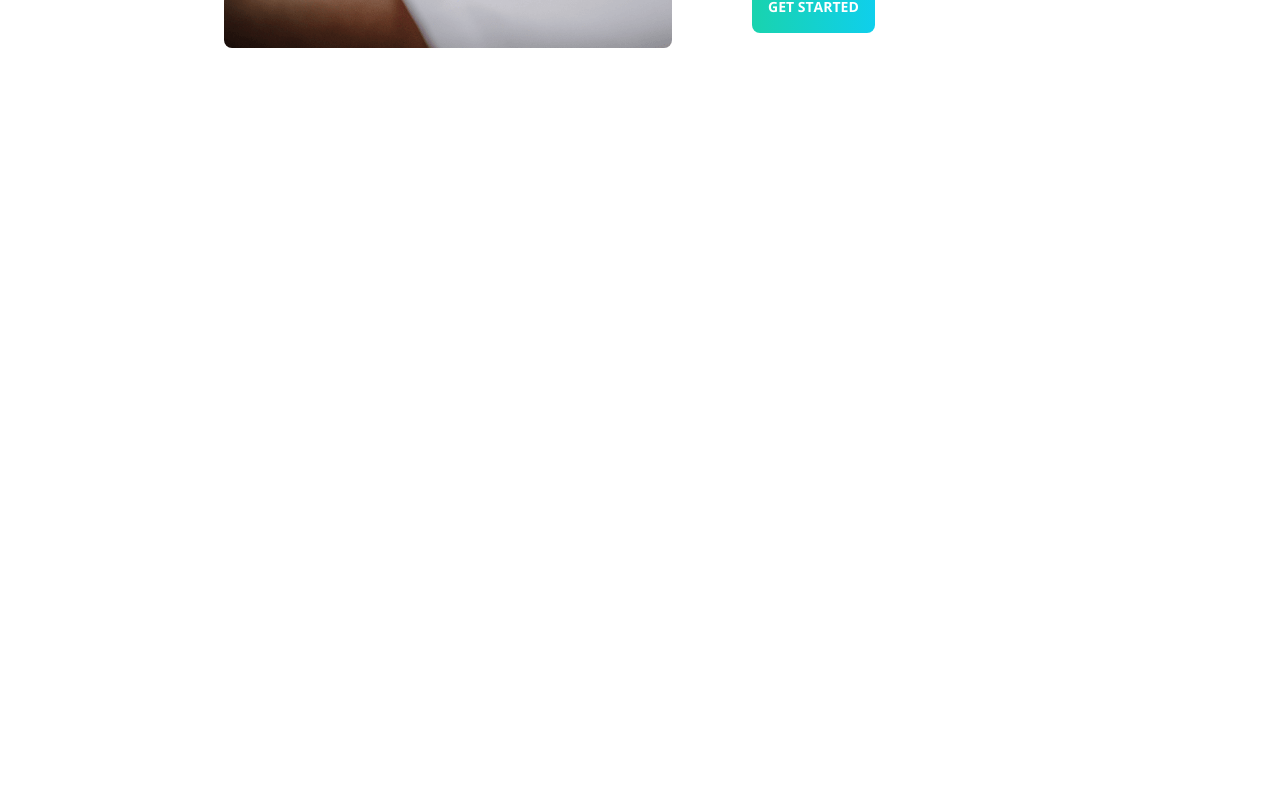
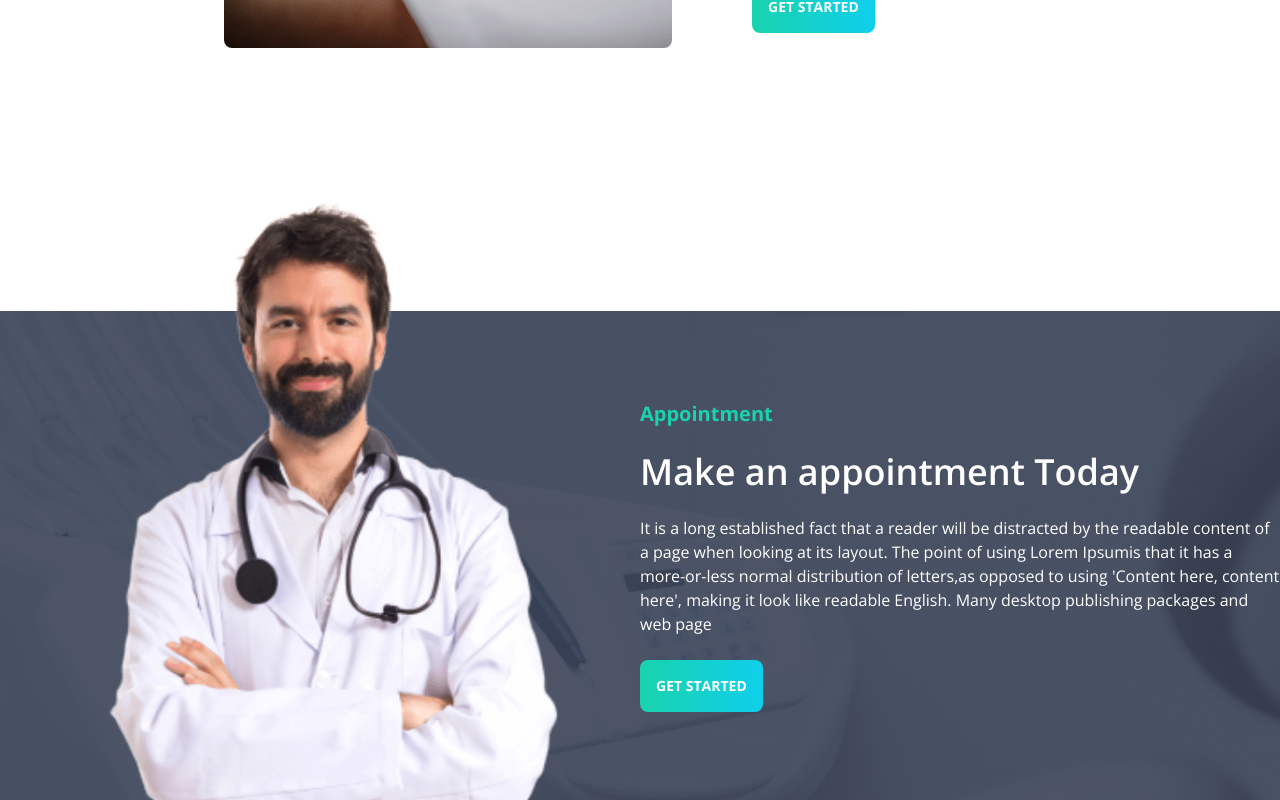
Before and after one commit to Habidhossen/Doctors-Portal-Client, a React (Create React App) app: page / in a window 1280 px wide. Shown: the part 2364-3164 px from the top of the page. Before the commit the page ends 2531 px from the top, so only its background shows below. Built offline with nearby package versions, Linux system fonts and the light colour scheme.

Commit message:
make appointment section added

```diff
--- a/src/pages/Home/Home.js
+++ b/src/pages/Home/Home.js
@@ -1,6 +1,7 @@
 import React from "react";
 import Banner from "./Banner";
 import Info from "./Info";
+import MakeAppointment from "./MakeAppointment";
 import Service from "./Service";
 
 const Home = () => {
@@ -9,6 +10,7 @@ const Home = () => {
       <Banner />
       <Info />
       <Service />
+      <MakeAppointment />
     </div>
   );
 };
--- /dev/null
+++ b/src/pages/Home/MakeAppointment.js
@@ -0,0 +1,38 @@
+import React from "react";
+import appointment from "../../assets/images/appointment.png";
+import doctor from "../../assets/images/doctor-small.png";
+import PrimaryBtn from "../Shared/PrimaryBtn";
+
+const MakeAppointment = () => {
+  return (
+    <section
+      class="mt-36"
+      style={{
+        backgroundImage: `url(${appointment})`,
+      }}
+    >
+      <div class="flex items-center">
+        <div className="flex-1">
+          <img src={doctor} class="mt-[-120px]" />
+        </div>
+        <div className="flex-1">
+          <h3 className="text-xl font-bold text-secondary">Appointment</h3>
+          <h1 class="py-6 text-4xl font-semibold text-white">
+            Make an appointment Today
+          </h1>
+          <p class="pb-6 text-base font-normal text-white">
+            It is a long established fact that a reader will be distracted by
+            the readable content of a page when looking at its layout. The point
+            of using Lorem Ipsumis that it has a more-or-less normal
+            distribution of letters,as opposed to using 'Content here, content
+            here', making it look like readable English. Many desktop publishing
+            packages and web page
+          </p>
+          <PrimaryBtn>Get Started</PrimaryBtn>
+        </div>
+      </div>
+    </section>
+  );
+};
+
+export default MakeAppointment;
```
